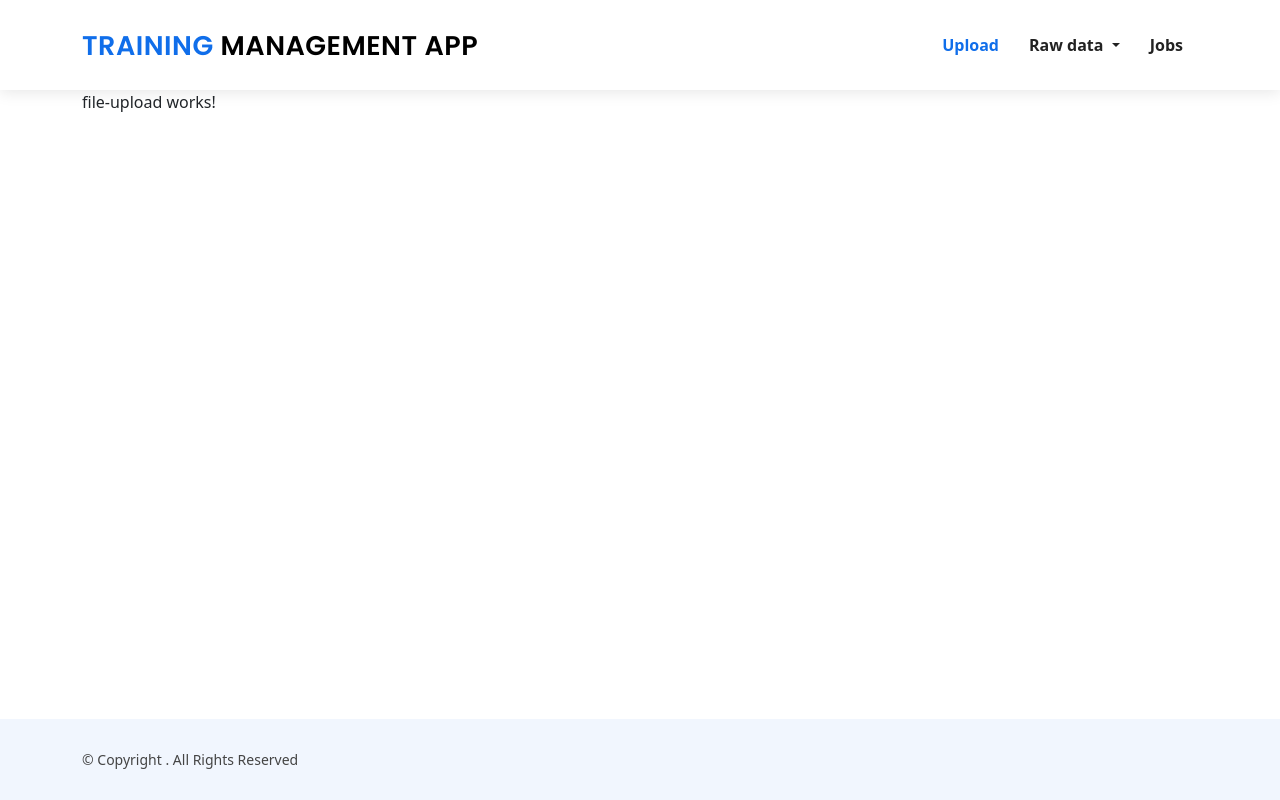
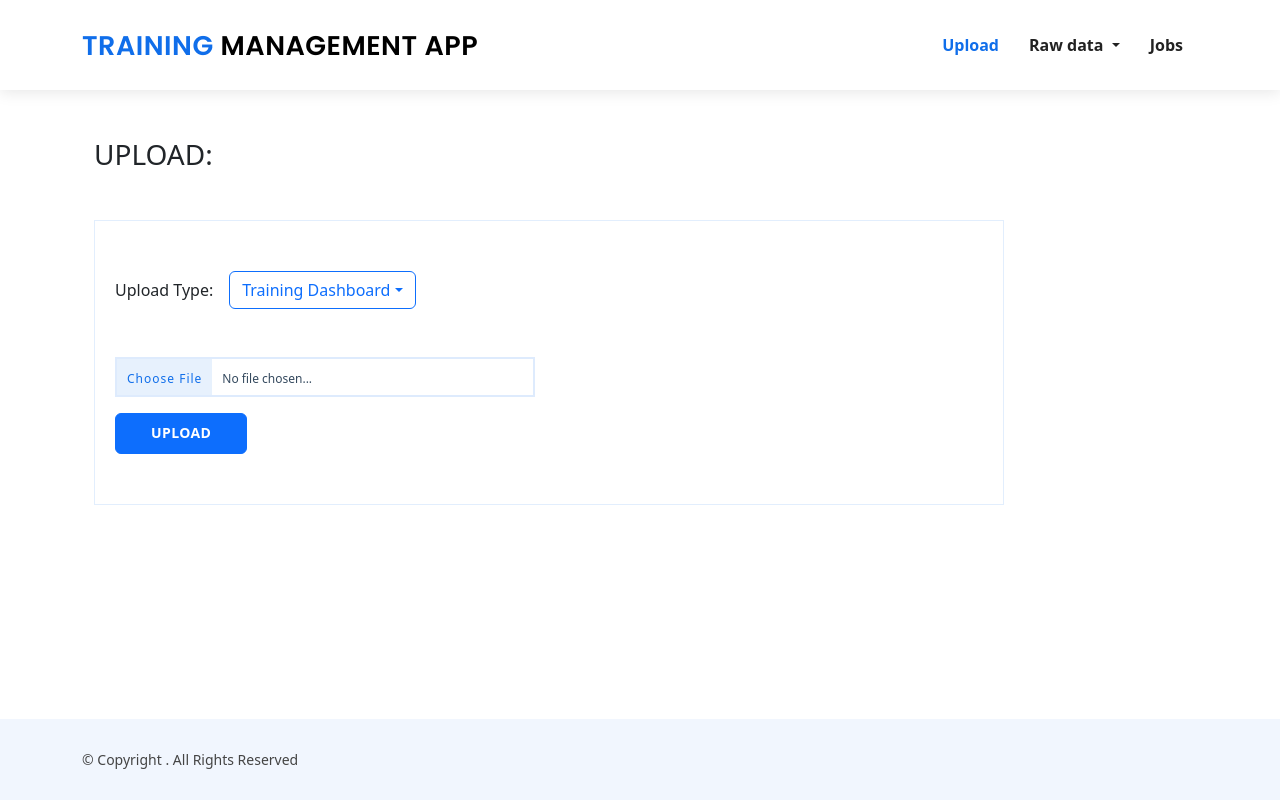
Before and after one commit to rfernandes-cci/training-management-app, an Angular app in the folder Frontend/: page /upload in a window 1280 px wide. Built offline with nearby package versions, Linux system fonts and the light colour scheme.

Commit message:
* Worked on the upload functionality

```diff
--- a/Frontend/src/app/app.module.ts
+++ b/Frontend/src/app/app.module.ts
@@ -11,6 +11,7 @@ import { EmployeesComponent } from './shared/components/raw-data/employees/emplo
 import { HeaderComponent } from './core/layouts/header/header.component';
 import { FooterComponent } from './core/layouts/footer/footer.component';
 import { NgbModule } from '@ng-bootstrap/ng-bootstrap';
+import { HttpClientModule } from '@angular/common/http';
 
 @NgModule({
   declarations: [
@@ -26,7 +27,8 @@ import { NgbModule } from '@ng-bootstrap/ng-bootstrap';
   imports: [
     BrowserModule,
     AppRoutingModule,
-    NgbModule
+    NgbModule,
+    HttpClientModule
   ],
   providers: [],
   bootstrap: [AppComponent]
--- /dev/null
+++ b/Frontend/src/app/core/constants/constants.ts
@@ -0,0 +1,8 @@
+import { environment } from "src/environments/environment";
+
+const Constants = {
+    ImportTrainingDashboard: environment.apiBaseUrl + 'raw-data/dashboard/import',
+    ImportEmployeeMaster: environment.apiBaseUrl + 'raw-data/employee-master/import'
+}
+
+export default Constants;
--- /dev/null
+++ b/Frontend/src/app/core/services/upload-file/upload-file.service.ts
@@ -0,0 +1,36 @@
+import { Injectable } from '@angular/core';
+import { HttpClient } from '@angular/common/http';
+import Constants from '../../constants/constants';
+
+@Injectable({
+  providedIn: 'root'
+})
+export class UploadFileService {
+
+  constructor(private http: HttpClient) { }
+
+  uploadFile(uploadType: string, file: File) {
+    let apiEndpoint: string;
+
+    if(uploadType === 'Training Dashboard') {
+      apiEndpoint = Constants.ImportTrainingDashboard;
+    }
+
+    else if (uploadType === 'Employee Master') {
+      apiEndpoint = Constants.ImportEmployeeMaster;
+    }
+
+    else {
+      // Handle other upload types or errors as needed.
+      console.error('Invalid upload type');
+      return;
+    }
+
+    const formData = new FormData();
+    formData.append('uploadType',uploadType)
+    formData.append('file',file)
+
+    return this.http.post(apiEndpoint, formData)
+
+  }
+}
--- a/Frontend/src/app/shared/components/file-upload/file-upload.component.html
+++ b/Frontend/src/app/shared/components/file-upload/file-upload.component.html
@@ -1 +1,26 @@
-<p>file-upload works!</p>
+<div class="container-xl">
+    <h3 class="my-5 text-uppercase">Upload:</h3>
+
+    <div class="col-10 box-layout">
+        <div class="upload-type d-flex align-items-center mb-5">
+            <p class="mb-0 mr-3">Upload Type:</p>
+            <div ngbDropdown class="mx-3">
+                <button class="btn btn-outline-primary" id="selectButton" ngbDropdownToggle>{{selectedOption}}</button>
+                <div ngbDropdownMenu aria-labelledby="selectButton">
+                  <button class="dropdown-item" (click)="selectOption('Training Dashboard')">Training Dashboard</button>
+                  <button class="dropdown-item" (click)="selectOption('Employee Master')">Employee Master</button>
+                </div>
+            </div>
+        </div>
+        <div class="file-upload">
+            <div class="file-select">
+              <div class="file-select-button" id="fileName">Choose File</div>
+              <div class="file-select-name" id="noFile">{{updateFileName}}</div>
+              <input type="file" name="chooseFile" id="chooseFile" (change)="onFileSelected($event)">
+            </div>
+            <div *ngIf="uploadSuccessful" class="upload-msg text-success">File upload successful</div>
+            <div *ngIf="uploadFailed" class="upload-msg text-danger">File upload failed. Please try again.</div>
+            <button class="btn btn-primary text-uppercase mt-3" (click)="uploadFile()">Upload</button>
+        </div>
+    </div>
+</div>
--- a/Frontend/src/app/shared/components/file-upload/file-upload.component.scss
+++ b/Frontend/src/app/shared/components/file-upload/file-upload.component.scss
@@ -0,0 +1,13 @@
+.file-upload{display:block;max-width:420px;font-size: 12px;}
+.file-upload .file-select{display:block;border: 2px solid #deebfd;color: #34495e;cursor:pointer;height:40px;line-height:40px;text-align:left;background:#FFFFFF;overflow:hidden;position:relative;}
+.file-upload .file-select .file-select-button{background:#e7f1fd;letter-spacing:1px;color: #106eea;padding:0 10px;display:inline-block;height:40px;line-height:40px;}
+.file-upload .file-select .file-select-name{display:inline-block;padding:0 10px;top: 0;position: absolute;bottom: 0;width: 100%;}
+.file-upload .file-select:hover{border-color:#106eea;transition:all .2s ease-in-out;}
+.file-upload.active .file-select{border-color:#3fa46a;transition:all .2s ease-in-out;}
+.file-upload.active .file-select .file-select-button{background:#3fa46a;color:#FFFFFF;transition:all .2s ease-in-out;}
+.file-upload .file-select input[type=file]{z-index:100;cursor:pointer;position:absolute;height:100%;width:100%;top:0;left:0;opacity:0;filter:alpha(opacity=0);}
+.file-upload .file-select.file-select-disabled{opacity:0.65;}
+.file-upload .file-select.file-select-disabled:hover{cursor:default;display:block;border: 2px solid #dce4ec;color: #34495e;cursor:pointer;height:40px;line-height:40px;margin-top:5px;text-align:left;background:#FFFFFF;overflow:hidden;position:relative;}
+.file-upload .file-select.file-select-disabled:hover .file-select-button{background:#dce4ec;color:#666666;padding:0 10px;display:inline-block;height:40px;line-height:40px;}
+.file-upload .file-select.file-select-disabled:hover .file-select-name{line-height:40px;display:inline-block;padding:0 10px;}
+.upload-msg {padding: 5px 10px;border: 1px solid;margin-top: 20px;font-weight: 500;transition:all .2s ease-in-out;}
--- a/Frontend/src/app/shared/components/file-upload/file-upload.component.ts
+++ b/Frontend/src/app/shared/components/file-upload/file-upload.component.ts
@@ -1,4 +1,5 @@
 import { Component, OnInit } from '@angular/core';
+import { UploadFileService } from 'src/app/core/services/upload-file/upload-file.service';
 
 @Component({
   selector: 'app-file-upload',
@@ -7,7 +8,53 @@ import { Component, OnInit } from '@angular/core';
 })
 export class FileUploadComponent implements OnInit {
 
-  constructor() { }
+  selectedOption: string = 'Training Dashboard';
+  selectedFile: File | null = null; // Variable to store file
+  updateFileName: string = 'No file chosen...';
+  uploadSuccessful: boolean = false;
+  uploadFailed: boolean = false;
+
+  constructor(private uploadFileService: UploadFileService) {}
+
+  selectOption(option: string) {
+    this.selectedOption = option;
+  }
+
+  onFileSelected(event: Event) {
+    const inputElement = event.target as HTMLInputElement;
+    const file: File | null = inputElement.files ? inputElement.files[0] : null;
+
+    if (file) {
+      console.log(file.name);
+      this.selectedFile = file;
+      this.updateFileName = file.name;
+    }
+  }
+
+  uploadFile() {
+    this.uploadFileService.uploadFile(this.selectedOption, this.selectedFile!)?.subscribe(
+      (res) => {
+        console.log('upload successful', res)
+        this.updateFileName = 'No file chosen...';
+        this.selectedFile = null;
+        this.uploadSuccessful = true;
+        this.uploadFailed = false;
+        this.hideAnimatedDiv();
+      },
+      (error) => {
+        console.log('upload failed', error);
+        this.uploadFailed = true;
+        this.uploadSuccessful = false;
+       this.hideAnimatedDiv();
+      }
+    )
+  }
+
+  hideAnimatedDiv() {
+    setTimeout(() => {
+      this.uploadSuccessful = false;
+    }, 3000);
+  }
 
   ngOnInit(): void {
   }
--- a/Frontend/src/environments/environment.ts
+++ b/Frontend/src/environments/environment.ts
@@ -3,7 +3,8 @@
 // The list of file replacements can be found in `angular.json`.
 
 export const environment = {
-  production: false
+  production: false,
+  apiBaseUrl: 'http://localhost:4000/'
 };
 
 /*
--- a/Frontend/src/styles.scss
+++ b/Frontend/src/styles.scss
@@ -1,4 +1,23 @@
 /* You can add global styles to this file, and also import other style files */
 
 /* Importing Bootstrap SCSS file. */
-@import '~bootstrap/scss/bootstrap';
+@import '../node_modules/bootstrap/scss/bootstrap';
+
+body, html {
+    min-height: 100%;
+    height: 100%;
+}
+
+.box-layout {
+    border: 1px solid #e2eefd;
+    padding: 50px 20px;
+    transition: all ease-in-out 0.3s;
+    background: #fff;
+}
+
+.btn-primary {
+    padding: 8px 35px 10px 35px;
+    font-size: 14px;
+    font-weight: 600;
+    letter-spacing: 0.4px;
+}
```
